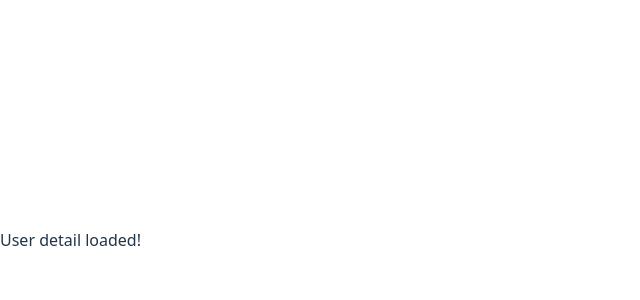
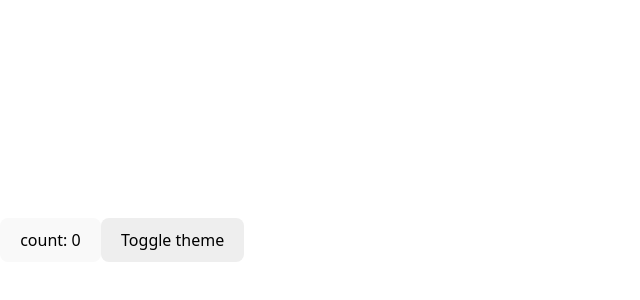
Before and after one commit to vkolencik/react-dojo, a React (Vite) app: page / in a window 1280 px wide. Shown: the part 160-460 px from the top of the page, without its empty margins (0-640 px from the left). Built offline with nearby package versions, Linux system fonts and the light colour scheme.

Commit message:
Add day 6

```diff
--- a/src/App.tsx
+++ b/src/App.tsx
@@ -1,7 +1,9 @@
-import { Page5 } from "./Day5 - Lazy loading/Page.tsx";
+import { Day6 } from "./Day6 - Context/Day6.tsx";
 
 const App = () => {
-  return <Page5/>
-}
+  return (
+    <Day6/>
+  );
+};
 
 export default App;
--- /dev/null
+++ b/src/Day6 - Context/Day6.tsx
@@ -0,0 +1,16 @@
+import { useState } from "react";
+import { ThemeProvider } from "./ThemeContext";
+import { ThemedButton6 } from "./ThemedButton";
+
+function Counter() {
+  const [n, setN] = useState(0);
+  console.log("Counter render");
+  return <button onClick={() => setN(n + 1)}>count: {n}</button>;
+}
+
+export const Day6 = () => (
+  <ThemeProvider>
+    <Counter />
+    <ThemedButton6 />
+  </ThemeProvider>
+);
--- /dev/null
+++ b/src/Day6 - Context/ThemeContext.tsx
@@ -0,0 +1,30 @@
+// ThemeContext.tsx
+import { createContext, useState, type ReactNode, useMemo, useContext } from 'react';
+
+export type Theme = 'light' | 'dark';
+export type ThemeControls = {theme: Theme, toggle: () => void};
+
+const ThemeContext = createContext<ThemeControls | null>(null);
+
+export function ThemeProvider({ children }: { children: ReactNode }) {
+  console.log('Theme provider render');
+  const [theme, setTheme] = useState<Theme>('light');
+  const toggle = () => setTheme(t => (t === 'light' ? 'dark' : 'light'));
+
+  // bundle the value in a stable object
+  const value = useMemo(() => ({ theme, toggle }), [theme]);
+  // ayconst value = { theme, toggle };
+
+  return (
+    <ThemeContext.Provider value={value}>
+      {children}
+    </ThemeContext.Provider>
+  );
+}
+
+export function useTheme(): ThemeControls {
+    const themeControls = useContext(ThemeContext);
+    if (themeControls === null) throw new Error('No theme context set');
+
+    return themeControls;
+}
--- /dev/null
+++ b/src/Day6 - Context/ThemedButton.tsx
@@ -0,0 +1,20 @@
+// ThemedButton.tsx
+import { memo } from 'react';
+import { useTheme } from './ThemeContext';
+
+export const ThemedButton6 = memo(function ThemedButton() {
+  const { theme, toggle } = useTheme();
+  console.log('Button render');
+
+  return (
+    <button
+      onClick={toggle}
+      style={{
+        background: theme === 'dark' ? '#333' : '#eee',
+        color:       theme === 'dark' ? '#fff' : '#000',
+      }}
+    >
+      Toggle theme
+    </button>
+  );
+});
```
